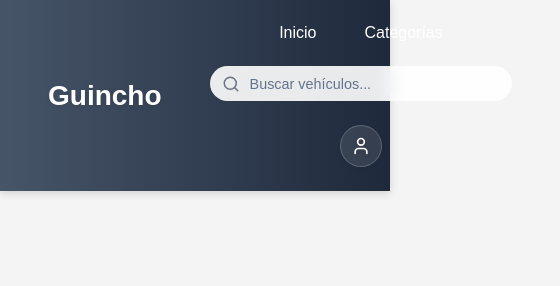
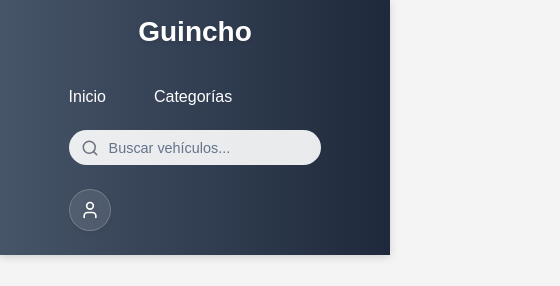
Before and after one commit to tobiasderene/guincho, a React (Create React App) app: page / in a window 390 px wide. Shown: the top 286 px of the page, 560 px wide, since content can reach past the window. Built offline with nearby package versions, Linux system fonts and the light colour scheme.

Commit message:
header correction

```diff
--- a/src/styles/Header.css
+++ b/src/styles/Header.css
@@ -99,11 +99,11 @@
 }
 
 /* Responsivo */
-@media (max-width: 758px) {
+@media (max-width: 768px) {
   .nav-section {
     flex-direction: column;
     gap: 1rem;
-        align-items: left;
+    align-items: flex-start;
   }
 
   .search-input {
@@ -114,13 +114,11 @@
   .nav-right {
     gap: 1rem;
   }
-}
 
-@media (max-width: 758%) {
   .header-content {
     flex-direction: column;
     gap: 1rem;
-        align-items: left;
+    align-items: flex-start;
   }
 
   .nav-section {
```
Lines whose indentation alone changed are shown as unchanged.
